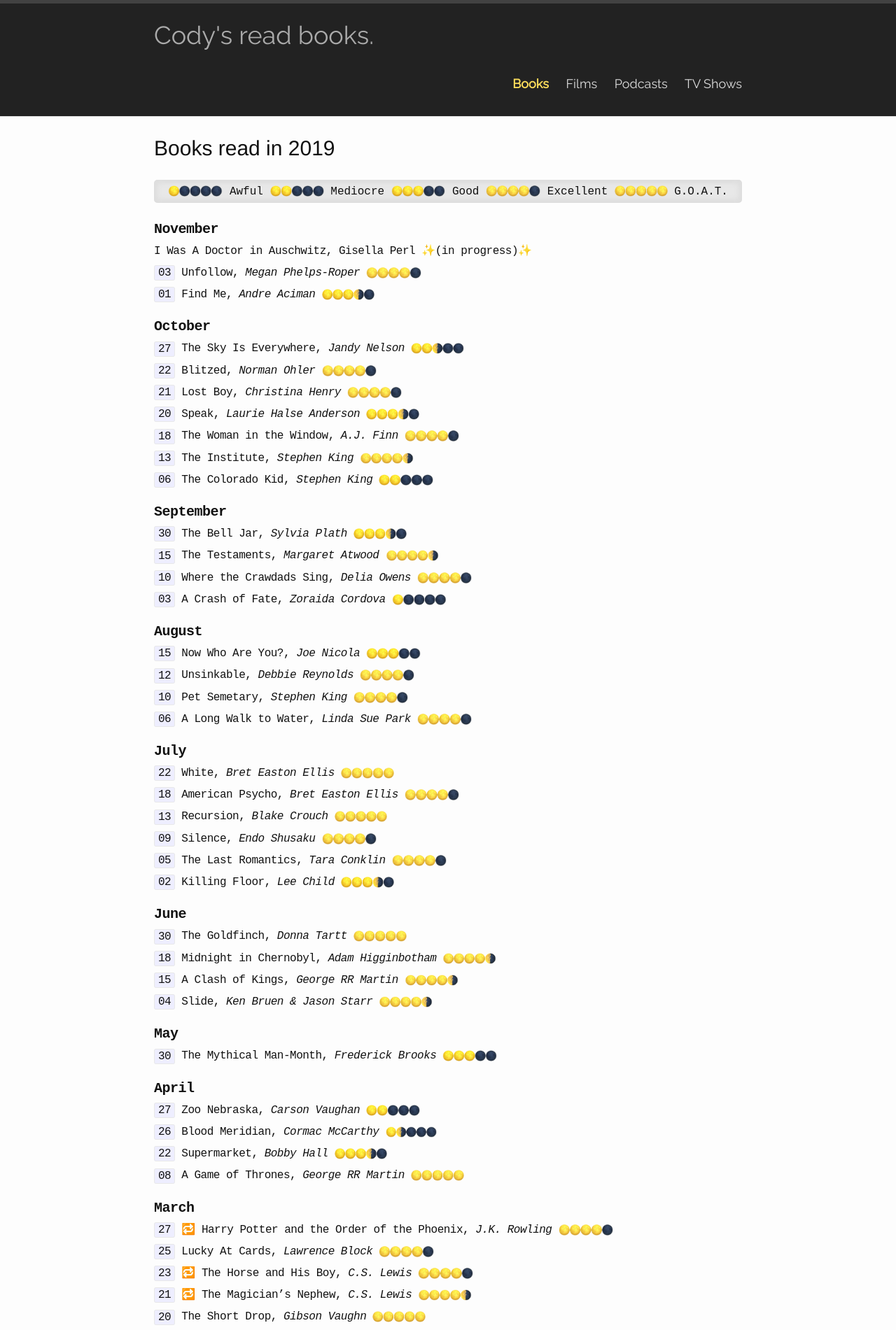
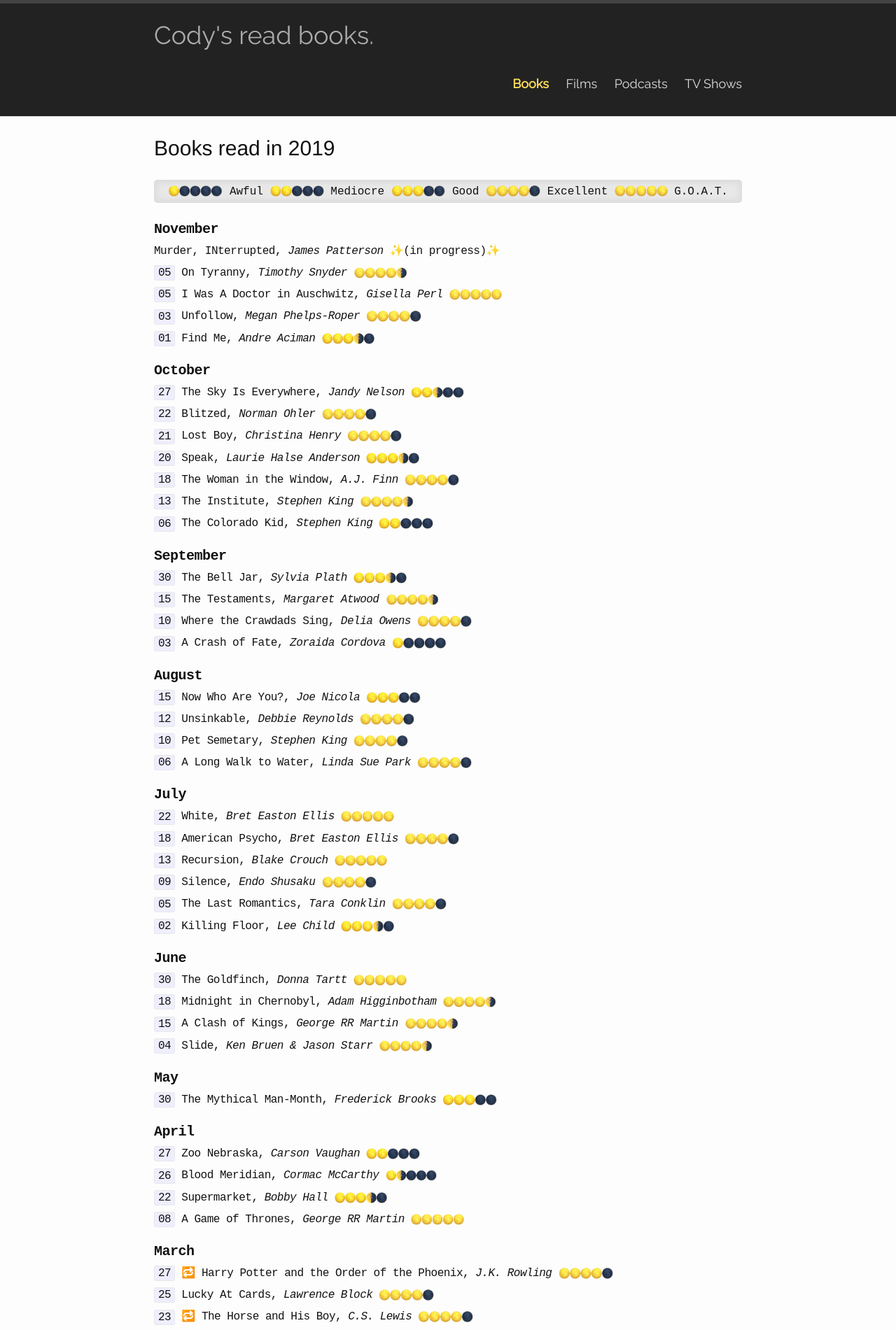
Before and after one commit to codydalerodgers/personal-blog, a Jekyll site: the page built from _books/2019.md, in a window 1280 px wide. Shown: the top 1901 px of the page at 70% size. Built offline with Jekyll 4.4.1, drawn with Linux system fonts in a browser that asks for light colours.

Commit message:
Updates throughout

```diff
--- a/_books/2019.md
+++ b/_books/2019.md
@@ -4,7 +4,11 @@ short-title: 2019
 title: Books read in 2019
 ---
 ## November
-I Was A Doctor in Auschwitz, Gisella Perl {{ site.inprogress }}
+Murder, INterrupted, _James Patterson_ {{ site.inprogress }}
+
+`05` On Tyranny, _Timothy Snyder_ {{ site.fourhalf }}
+
+`05` I Was A Doctor in Auschwitz, _Gisella Perl_ {{ site.five }}
 
 `03` Unfollow, _Megan Phelps-Roper_ {{ site.four }}
 
--- a/_posts/2019-08-14-bjh.markdown
+++ b/_posts/2019-08-14-bjh.markdown
@@ -9,7 +9,7 @@ categories: films
 <br>
 <p style="text-align: center; font-style: italic">"My movies are based in genre, which is a universal language. Everybody speaks it."</p>
 <br>
-Parasite ∙
+<span class="bjh_color">**Parasite**</span> ∙
 Okja ∙
 <span class="bjh_color">**Snowpiercer**</span> ∙
 Mother ∙
```
Also changed, not shown: _films/2019.md (+3 -0 lines).
